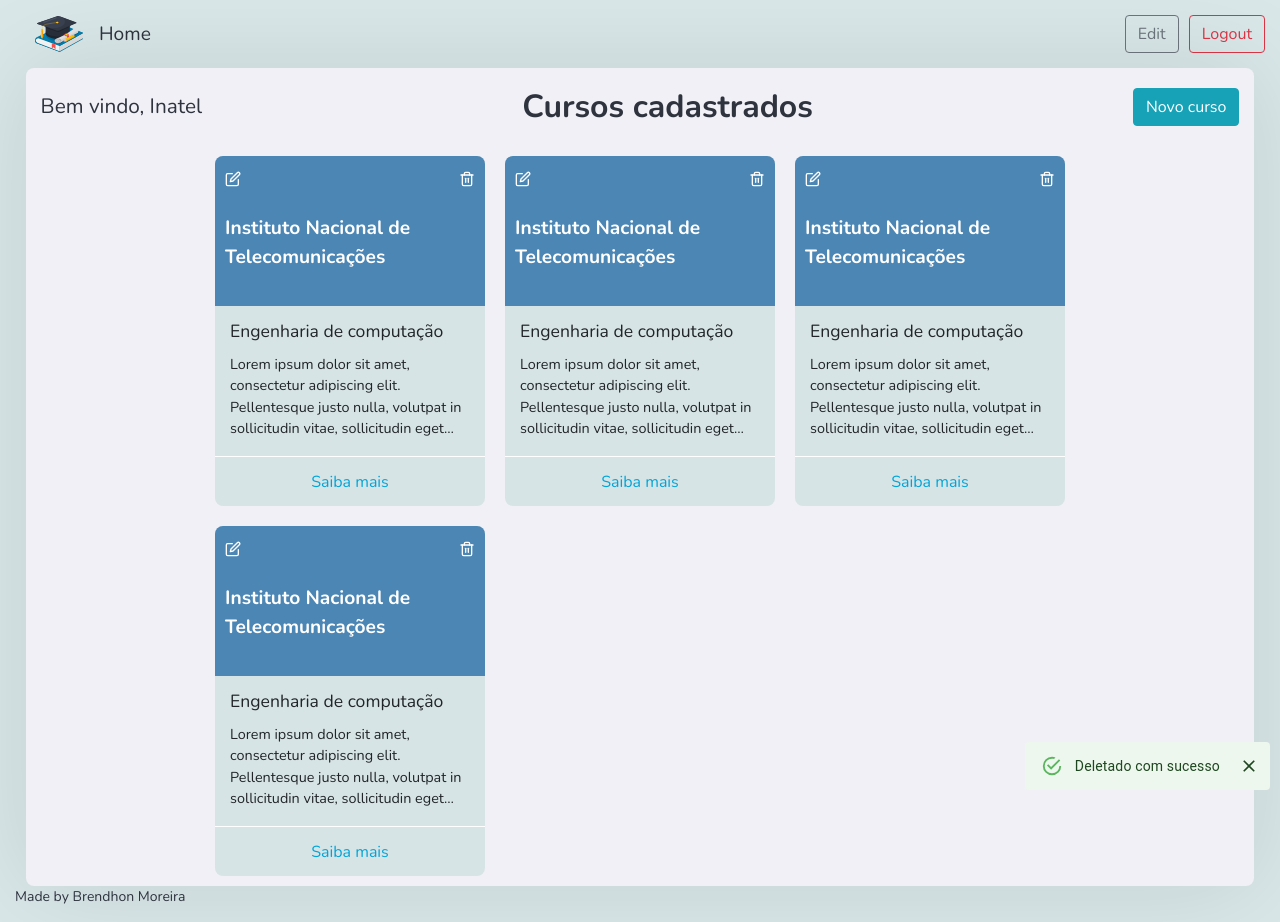
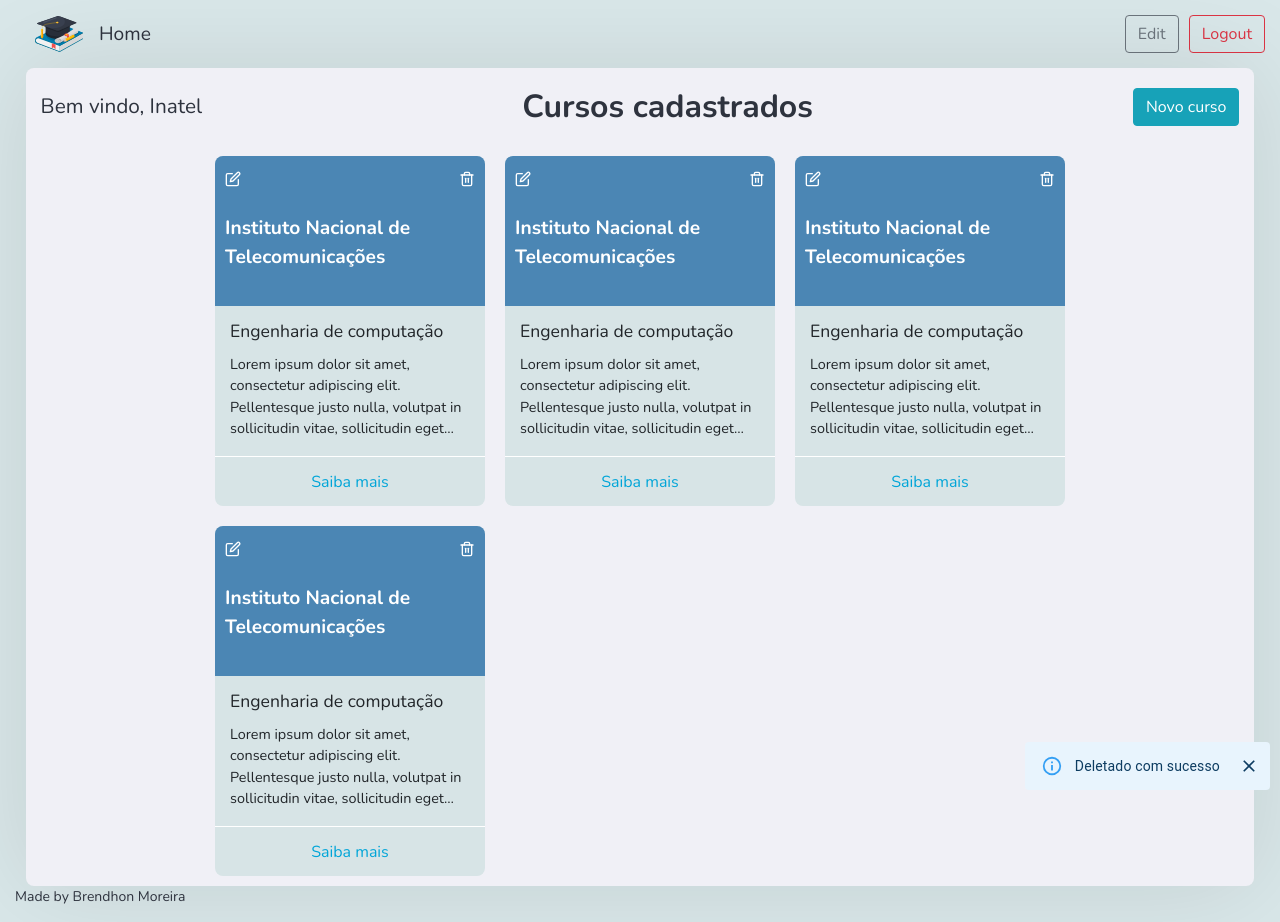
Before and after one commit to Brendhon/SearchFacul_Web, a React (Create React App) app: page /profile in a window 1280 px wide. Both pictures are taken after a click on the button 467 px from the left and 178 px from the top of the page. Built offline with nearby package versions, Linux system fonts and the light colour scheme.

Commit message:
create: Alert component

```diff
--- /dev/null
+++ b/src/components/Alert/Alert.jsx
@@ -0,0 +1,17 @@
+import React from 'react'
+
+import Alert from '@material-ui/lab/Alert'
+
+// eslint-disable-next-line
+export default props => {
+
+    const handleClose = _ => props.onClose()
+
+    const CName = props.open ? "alert-absolute" : "alert-none"
+
+    return (
+        <div className={CName}>
+            <Alert severity={props.type} onClose={handleClose}>{props.text}</Alert>
+        </div>
+    )
+}
--- a/src/components/Card/Card.jsx
+++ b/src/components/Card/Card.jsx
@@ -2,8 +2,8 @@ import React, { useState } from 'react'
 import './Card.css'
 
 import { FiTrash2, FiEdit } from 'react-icons/fi'
-import Alert from '@material-ui/lab/Alert'
 
+import Alert from  '../Alert/Alert'
 import Modal from '../Modal/Modal'
 
 import CourseForm from '../Form/Course'
@@ -12,13 +12,13 @@ import CardInfo from '../CardInfo/CardInfo'
 const Card = props => {
 
     // Declaração de estados
-    const [visible, setVisible] = useState("alert-none")
+    const [alert, setAlert] = useState(false)
     const [edit, setEdit] = useState(false)
     const [info, setInfo] = useState(false)
 
     // Declaração de funções
-    const visibleTrue = _ => setVisible("alert-absolute")
-    const visibleFalse = _ => setVisible("alert-none")
+    const alertOpen = _ => setAlert(true)
+    const alertClose = _ => setAlert(false)
 
     const editOpen = _ => setEdit(true)
     const editClose = _ => setEdit(false)
@@ -40,7 +40,7 @@ const Card = props => {
                             <FiEdit />
                         </button>
 
-                        <button className="card-top-button" onClick={visibleTrue}>
+                        <button className="card-top-button" onClick={alertOpen}>
                             <FiTrash2 />
                         </button>
 
@@ -69,9 +69,7 @@ const Card = props => {
             </footer>
 
             {/* Componentes com posições não fixadas */}
-            <div className={visible}>
-                <Alert onClose={visibleFalse}>Deletado com sucesso</Alert>
-            </div>
+            <Alert type="info" text="Deletado com sucesso" open={alert} onClose={alertClose}/>
 
             <Modal open={edit} onClose={editClose}>
                 <CourseForm title="Digite os novos dados" />
```
Also changed, not shown: src/components/Alert/Alert.css (added).
